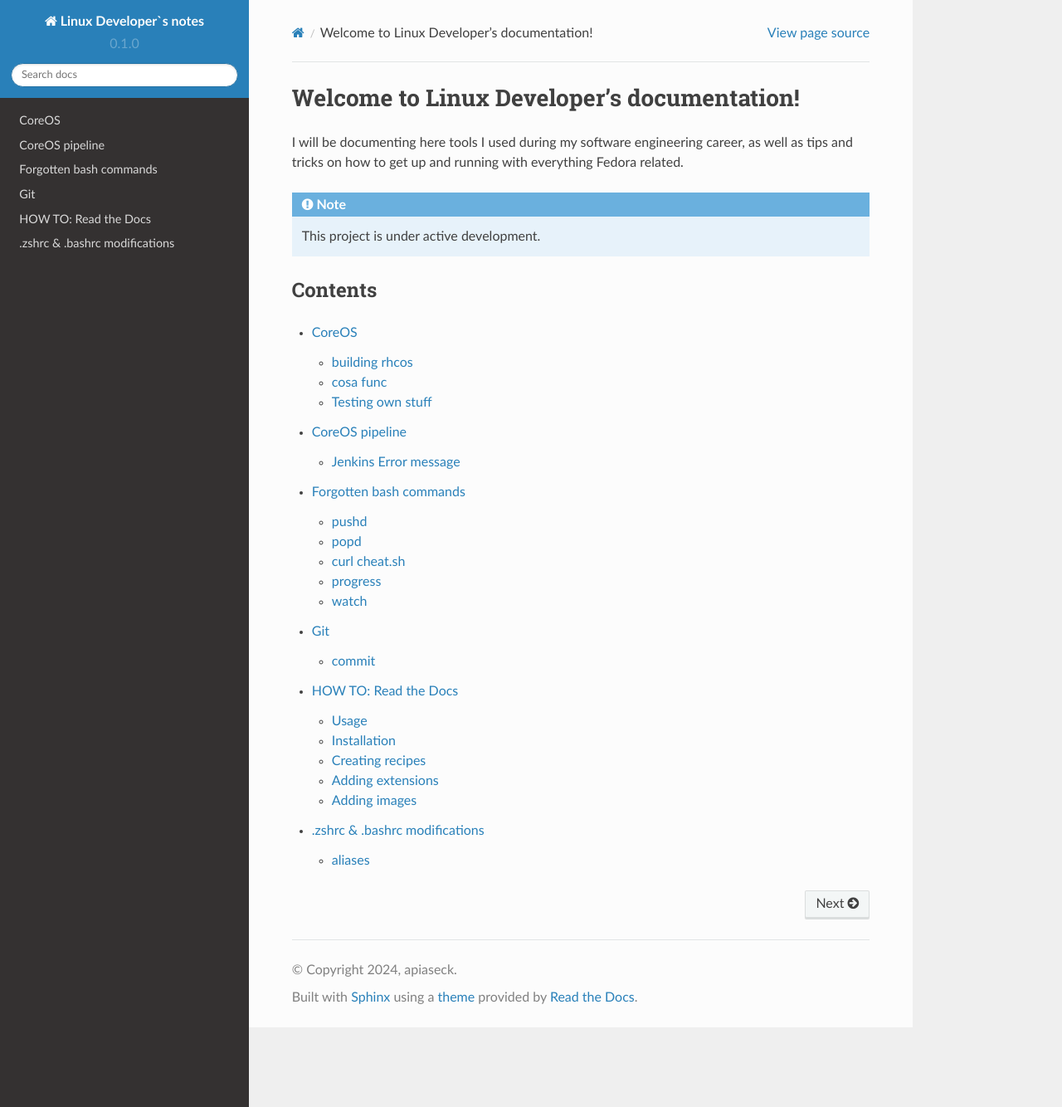
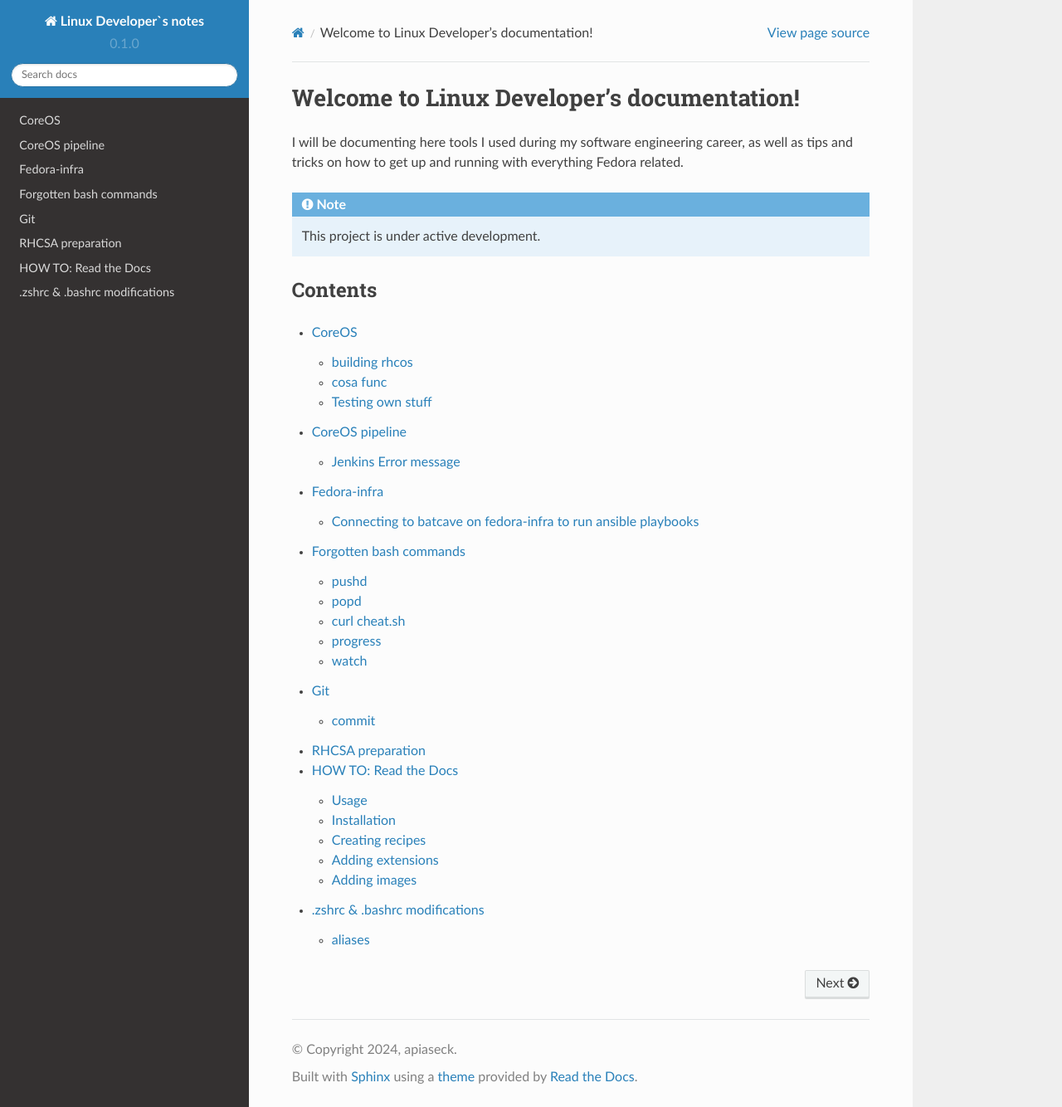
Before and after one commit to c4rt0/notes, a Sphinx documentation site: the page built from docs/source/index.rst, in a window 1280 px wide and 1334 px high. Shown: the whole window at 83% size. Built offline with Sphinx 7.4.7 and the Read the Docs theme 2.0.0, drawn with Linux system fonts in a browser that asks for light colours; some of the changed lines change nothing that is shown.

Commit message:
Adding batcave connection doccumentation related to fedora infra

````diff
--- /dev/null
+++ b/docs/source/fedora-infra.rst
@@ -0,0 +1,54 @@
+Fedora-infra
+===================================
+
+Connecting to batcave on fedora-infra to run ansible playbooks
+--------------------------------
+
+1. Modify the *~/.ssh/config* file according to `the docs <https://docs.fedoraproject.org/en-US/infra/sysadmin_guide/sshaccess/>`_
+
+.. code-block:: console
+
+    # batcave for FCOS
+    Host bastion.fedoraproject.org
+    HostName bastion.fedoraproject.org
+    User c4rt0
+    ProxyCommand none
+    ForwardAgent no
+    VerifyHostKeyDNS yes
+    IdentityFile ~/.ssh/id_ed25519_github
+    Host *.iad2.fedoraproject.org *.qa.fedoraproject.org 10.3.160.* 10.3.161.* 10.3.163.* 10.3.165.* 10.3.167.* 10.3.171.* *.vpn.fedoraproject.org
+    ProxyJump bastion.fedoraproject.org
+    Host batcave
+    HostName %h01.iad2.fedoraproject.org
+    User c4rt0
+
+This slightly modified version above allows me to run: *ssh batcave* and get connected.
+
+2. Update the `fedora account settings <https://accounts.fedoraproject.org/user/c4rt0/settings/profile/>`_ to use OTP (2-factor authentication)
+
+3. I got sponsored and became a member of two additional groups:
+*sysadmin* - Fedora Sysadmin Group
+and
+*sysadmin-coreos*
+
+4. Once on batcave I first had to pull the fedora-infra repo:
+
+.. code-block:: console
+
+    git clone https://pagure.io/fedora-infra/ansible
+
+Once that was done I ran first playbook with *sudo* and *-C* option:
+
+.. code-block:: console
+
+    sudo rbac-playbook -C openshift-apps/fedora-coreos-pipeline.yml```
+
+from *rbac-playbook -h*:
+
+.. code-block:: console
+
+    -C, --check           don't make any changes; instead, try to predict some of the changes that may occur
+
+Another useful commands I ran while on batcave:
+
+*groups* - displayed the fedora groups I'm a member of.
--- a/docs/source/index.rst
+++ b/docs/source/index.rst
@@ -12,7 +12,9 @@
 .. toctree::
    cosa
    fcosPipeline
+   fedora-infra
    forgotten_bash
    git
+   rhcsa
    readTheDocs
    zshrc
````
